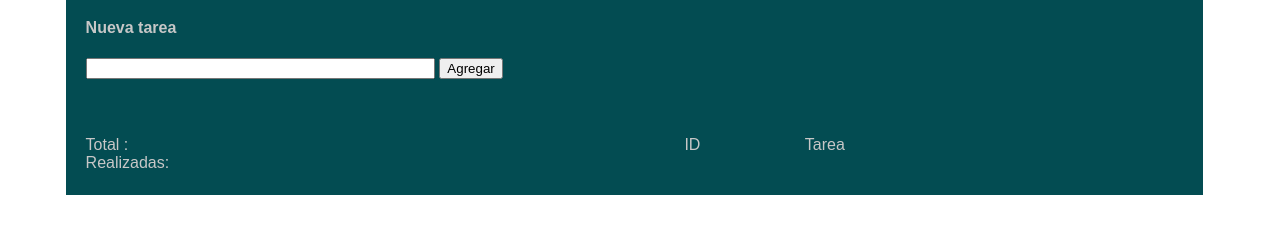
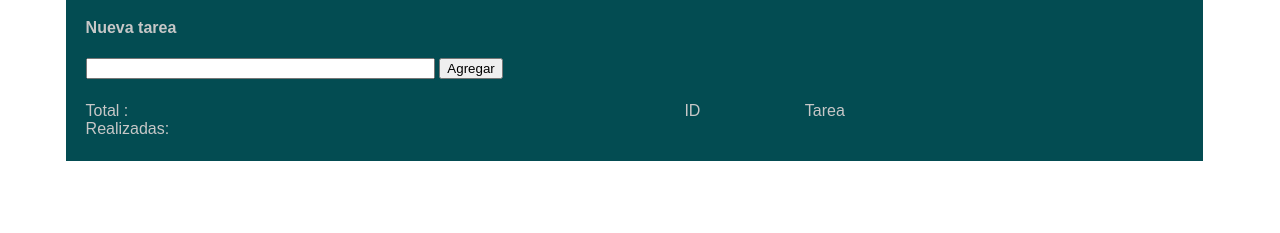
Before and after one commit to linsijiLaGuara/DL-Todolist, a plain HTML site: page index.html in a window 1280 px wide. Shown: the part 61-294 px from the top of the page. Drawn offline with Linux system fonts and the light colour scheme.

Commit message:
diseño listo

```diff
--- a/assets/css/style.css
+++ b/assets/css/style.css
@@ -22,7 +22,7 @@ body {
 .contener-informacion {
     display: flex;
     justify-content: space-between;
-    margin-top: 5%;
+    margin-top: 2%;
     margin-bottom: 3%;
 
 }
@@ -34,7 +34,7 @@ body {
 .cantidad,
 .id-tarea {
     flex: 1;
-margin-bottom: 2%;
+    margin-bottom: 2%;
 }
 
 .cantidad p,
```
Also changed, not shown: index.html (+2 -1 lines).
